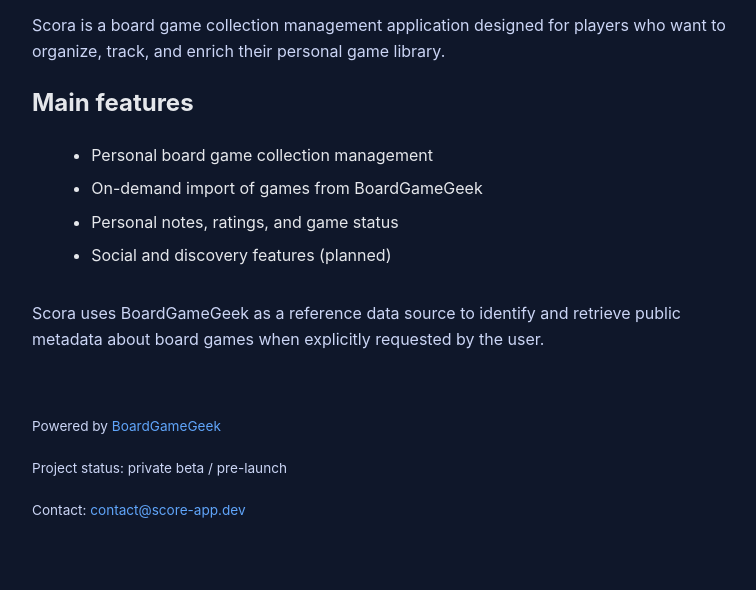
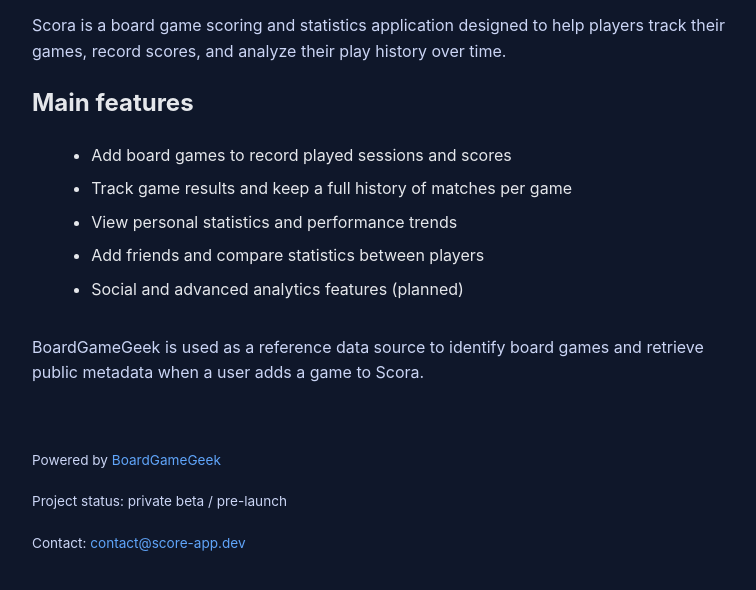
Before and after one commit to kikil3800/Score, a plain HTML site: page index.html in a window 1280 px wide. Shown: the part 190-780 px from the top of the page, without its empty margins (248-1004 px from the left). Drawn offline with Linux system fonts and the light colour scheme.

Commit message:
Update index.html

```diff
--- a/index.html
+++ b/index.html
@@ -3,8 +3,8 @@
 <head>
   <meta charset="UTF-8" />
   <meta name="viewport" content="width=device-width, initial-scale=1.0" />
-  <title>Scora — Board Game Collection App</title>
-  <meta name="description" content="Scora is a board game collection management application powered by BoardGameGeek." />
+  <title>Scora — Board Game Scoring & Stats App</title>
+  <meta name="description" content="Scora is a board game scoring and statistics application powered by BoardGameGeek." />
   <style>
     body {
       margin: 0;
@@ -60,22 +60,24 @@
   <main class="container">
     <span class="badge">In development</span>
     <h1>Scora</h1>
+
     <p>
-      Scora is a board game collection management application designed for players who want
-      to organize, track, and enrich their personal game library.
+      Scora is a board game scoring and statistics application designed to help players
+      track their games, record scores, and analyze their play history over time.
     </p>
 
     <h2>Main features</h2>
     <ul>
-      <li>Personal board game collection management</li>
-      <li>On-demand import of games from BoardGameGeek</li>
-      <li>Personal notes, ratings, and game status</li>
-      <li>Social and discovery features (planned)</li>
+      <li>Add board games to record played sessions and scores</li>
+      <li>Track game results and keep a full history of matches per game</li>
+      <li>View personal statistics and performance trends</li>
+      <li>Add friends and compare statistics between players</li>
+      <li>Social and advanced analytics features (planned)</li>
     </ul>
 
     <p>
-      Scora uses BoardGameGeek as a reference data source to identify and retrieve public
-      metadata about board games when explicitly requested by the user.
+      BoardGameGeek is used as a reference data source to identify board games and retrieve
+      public metadata when a user adds a game to Scora.
     </p>
 
     <footer>
```
